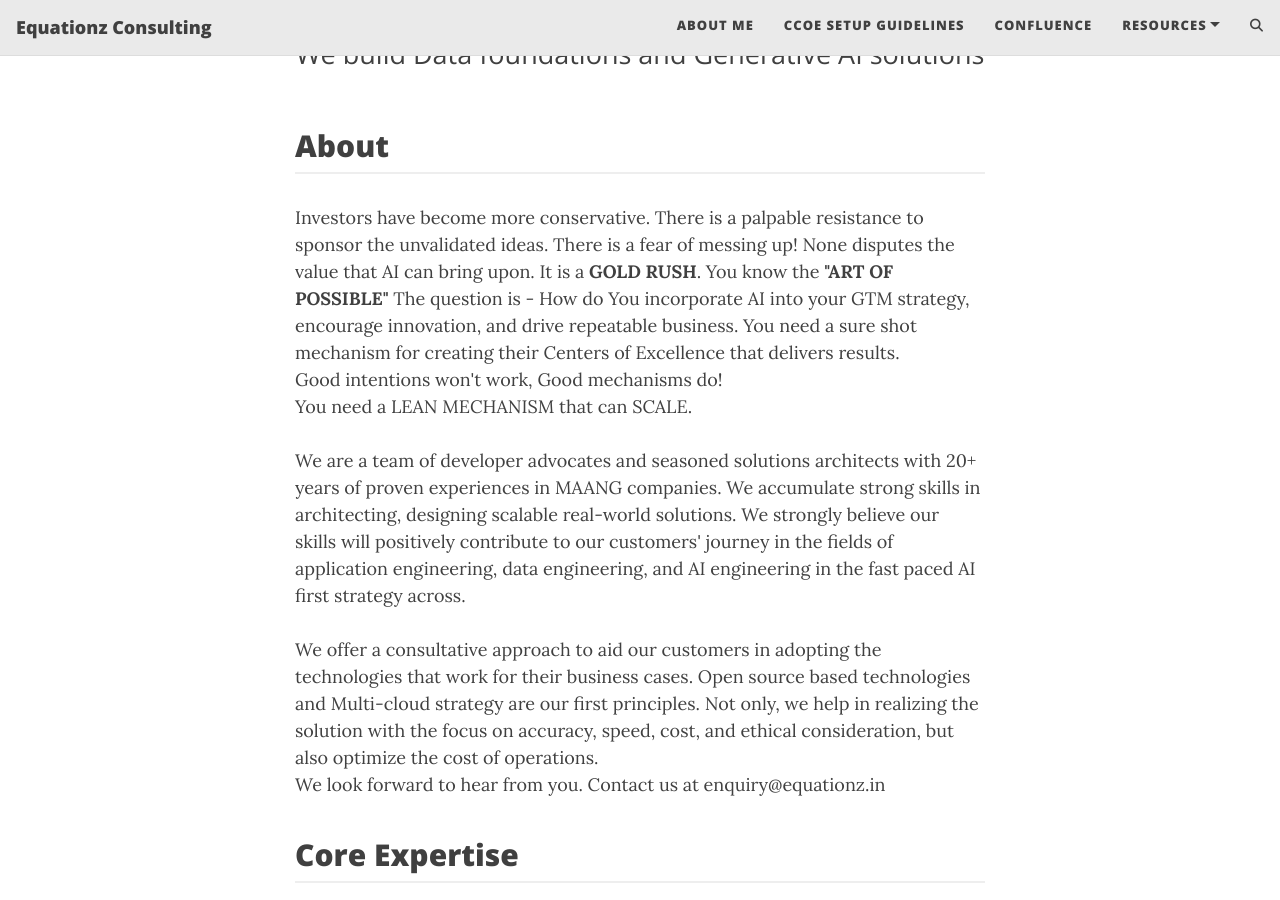
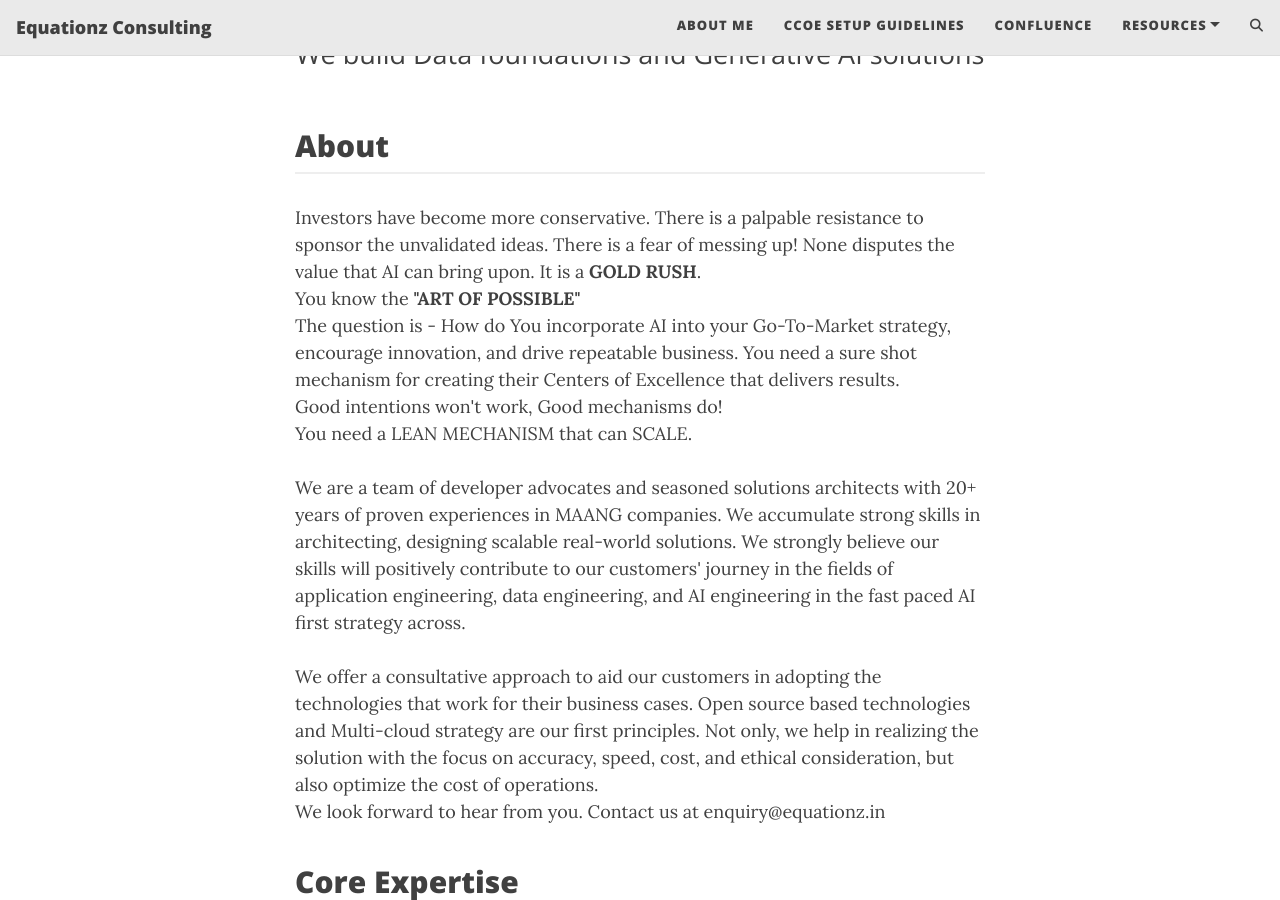
Before and after one commit to raghavendraprakash/equationz.github.io, a Jekyll site: the page built from index.html, in a window 1280 px wide and 900 px high, scrolled down 303 px. Built offline with Jekyll 4.4.1, drawn with Linux system fonts in a browser that asks for light colours; the list of posts is cut into pages by our own code; comment, search, counter and statistics services are not loaded.

Commit message:
Update index.html

```diff
--- a/index.html
+++ b/index.html
@@ -9,9 +9,9 @@ subtitle: We build Data foundations and Generative AI solutions
     <h2>About</h2>
     <p>
       Investors have become more conservative. There is a palpable resistance to sponsor the unvalidated ideas.
-      There is a fear of messing up! None disputes the value that AI can bring upon. It is a <b>GOLD RUSH</b>.
-      You know the <b>"ART OF POSSIBLE"</b>
-      The question is - How do You incorporate AI into your GTM strategy, encourage innovation, and drive repeatable business.
+      There is a fear of messing up! None disputes the value that AI can bring upon. It is a <b>GOLD RUSH</b>. <br>
+      You know the <b>"ART OF POSSIBLE"</b> <br>
+      The question is - How do You incorporate AI into your Go-To-Market strategy, encourage innovation, and drive repeatable business.
       You need a sure shot mechanism for creating their Centers of Excellence that delivers results. <br>
 
       Good intentions won't work, Good mechanisms do!   <br>
```
